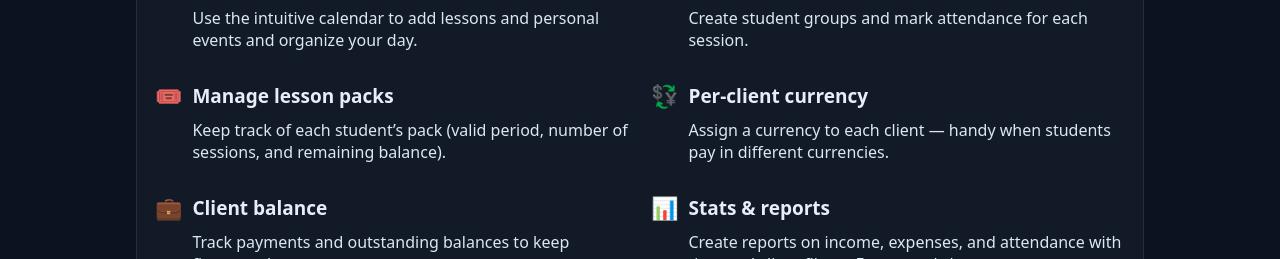
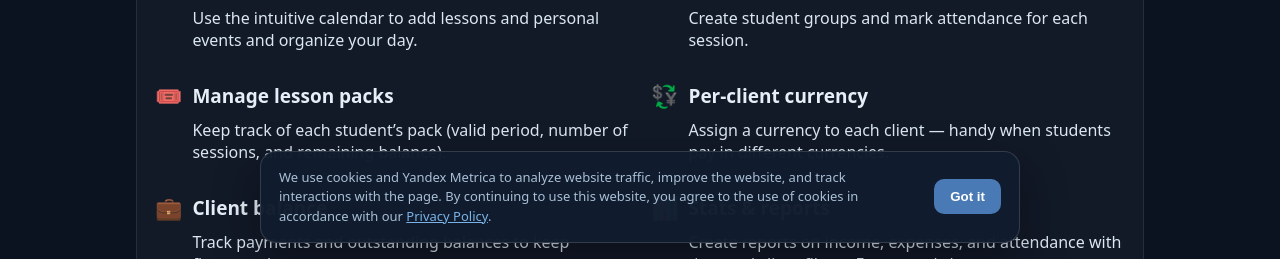
Before and after one commit to eddueappsite-pixel/eddue.github.io, a plain HTML site: page index.html in a window 1280 px wide. Shown: the part 541-800 px from the top of the page. Drawn offline with Linux system fonts and the light colour scheme.

Commit message:
Add cookie notice script to index.html

```diff
--- a/index.html
+++ b/index.html
@@ -212,5 +212,8 @@
   document.addEventListener('click', ()=>{ lang.setAttribute('data-open','false'); btn.setAttribute('aria-expanded','false'); });
   document.addEventListener('keydown', (e)=>{ if(e.key==='Escape'){ lang.setAttribute('data-open','false'); btn.setAttribute('aria-expanded','false'); }});
 </script>
+
+<script src="/cookie-notice-en.js"></script>
+
 </body>
 </html>
```
